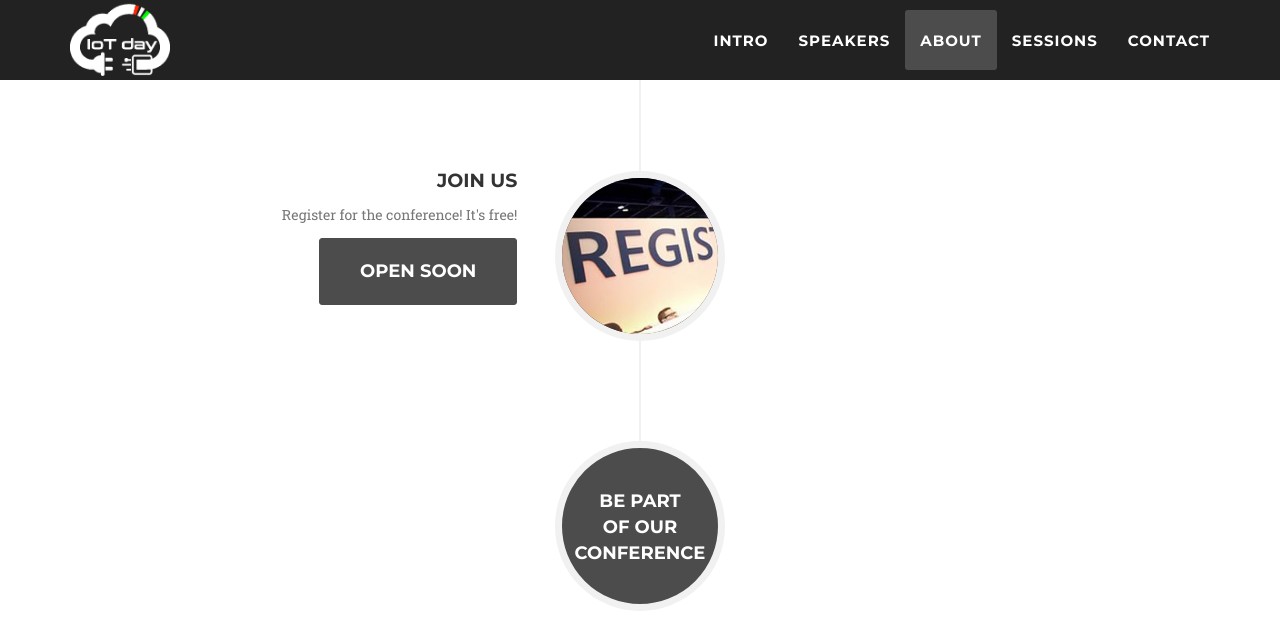
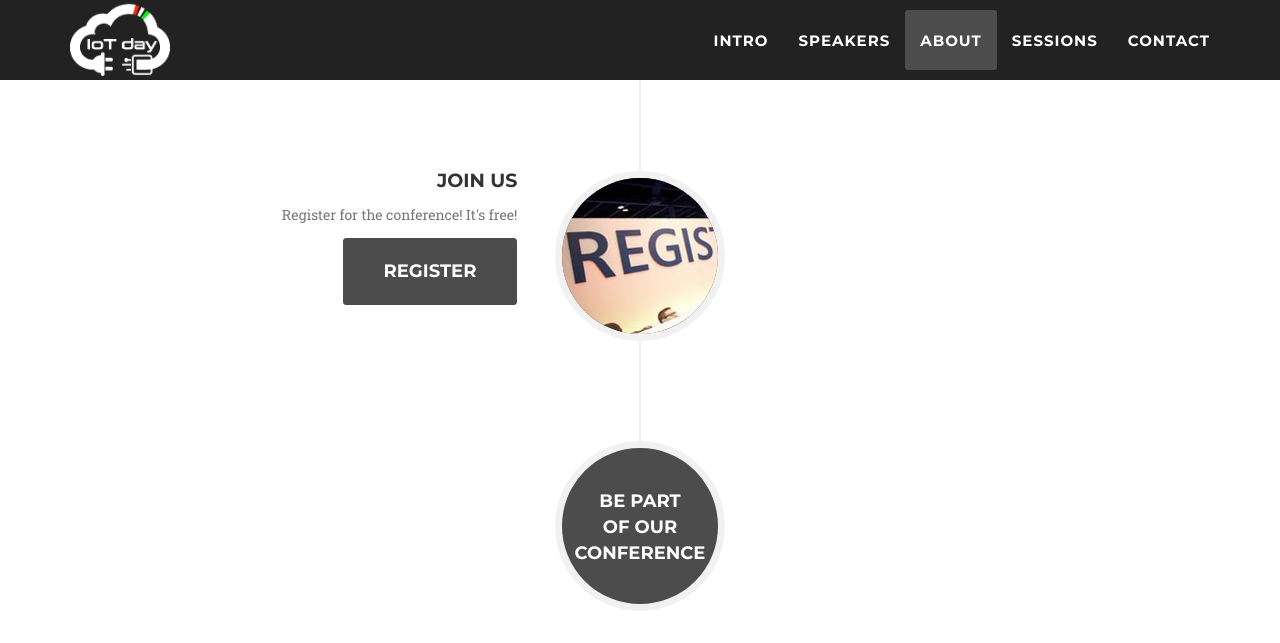
Before and after one commit to iotdayit/iotdayit.github.io, a Jekyll site: the page built from index.html, in a window 1280 px wide and 900 px high, scrolled down 4085 px. Shown: the top 643 px of the window. Built offline with Jekyll 4.4.1, drawn with Linux system fonts in a browser that asks for light colours; some web fonts are replaced.

Commit message:
Registration opened, added link to Eventbrite

```diff
--- a/_config.yml
+++ b/_config.yml
@@ -17,7 +17,7 @@ social:
 conference:
   speakers: true
   sessions: true
-  registration: false
+  registration: true
   callforpaper: false
 
 # Build settings
--- a/_includes/about.html
+++ b/_includes/about.html
@@ -55,7 +55,7 @@
                                     <p class="text-muted">Register for the conference! It's free!</p>
                                 </div>
                                 {% if site.conference.registration == true %}
-                                <a href="#" class="page-scroll btn btn-xl">Register</a>
+                                <a href="https://www.eventbrite.it/e/biglietti-iot-day-italy-51449053504" class="page-scroll btn btn-xl">Register</a>
                                 {% else %}
                                 <a href="#" class="page-scroll btn btn-xl">Open Soon</a>
                                 {% endif %}
```
